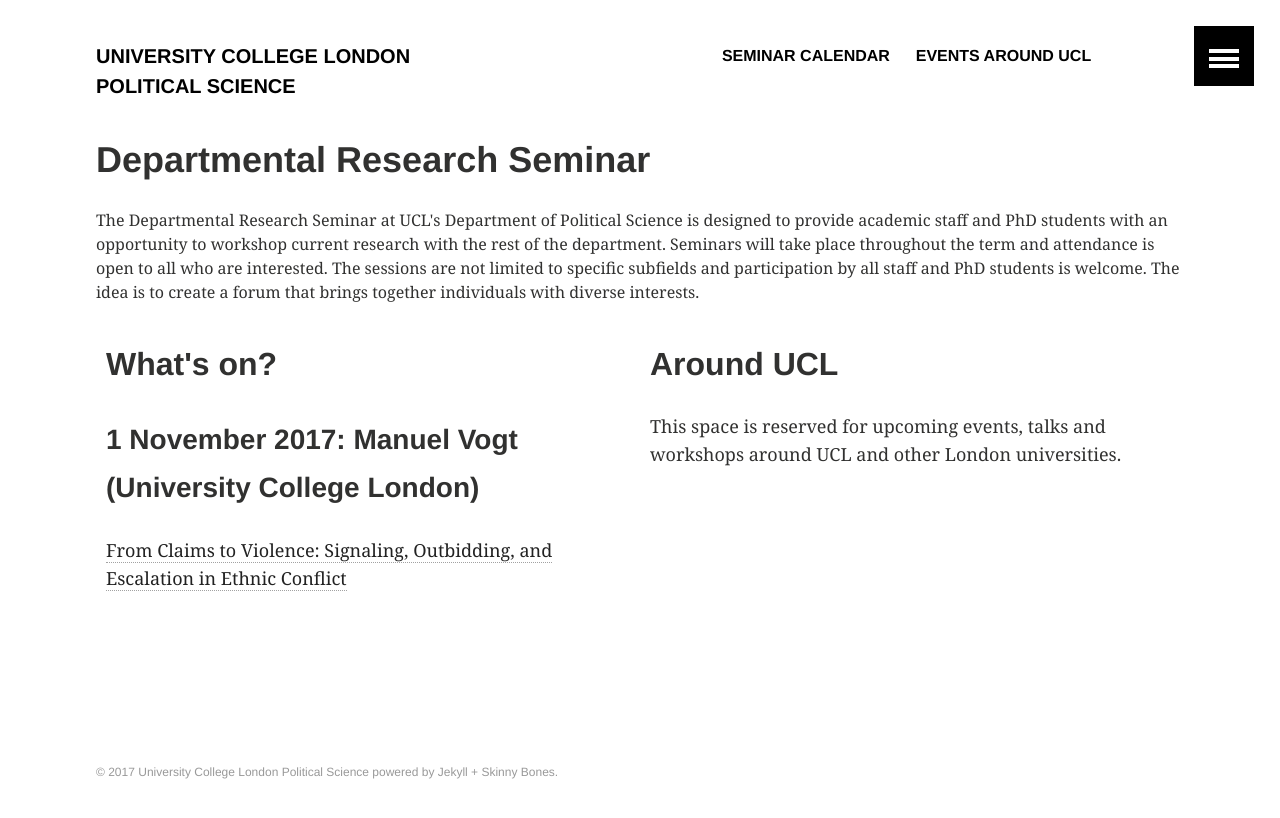
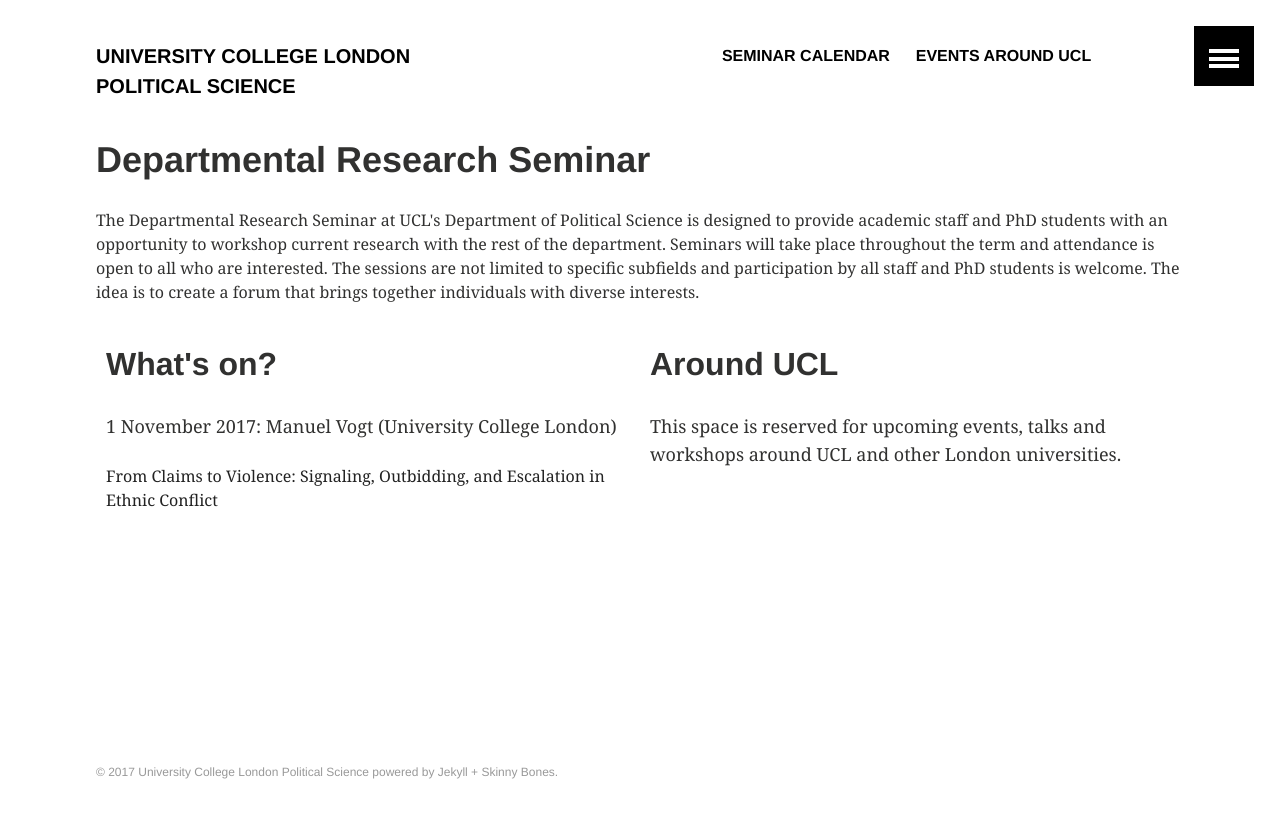
Before and after one commit to phischroeder/drs_page, a Jekyll site: the page built from index.html, in a window 1280 px wide. Shown: the top 818 px of the page. Built offline with Jekyll 4.4.1, drawn with Linux system fonts in a browser that asks for light colours.

```diff
--- a/index.html
+++ b/index.html
@@ -45,8 +45,8 @@ body {
 <div class="row">
   <div class="column">
     <h2>What's on?</h2>
-    <h3>1 November 2017: Manuel Vogt (University College London)</h3>
-    <p><a href = "https://moodle.ucl.ac.uk/pluginfile.php/4369151/mod_resource/content/1/Manuel%20Vogt%20%28UCL%29.pdf">From Claims to Violence: Signaling, Outbidding, and Escalation in Ethnic Conflict</a></p>
+    <p>1 November 2017: Manuel Vogt (University College London)</p>
+    <a href = "https://moodle.ucl.ac.uk/pluginfile.php/4369151/mod_resource/content/1/Manuel%20Vogt%20%28UCL%29.pdf" target="_blank" >From Claims to Violence: Signaling, Outbidding, and Escalation in Ethnic Conflict</a>
   </div>
   <div class="column">
     <h2>Around UCL</h2>
```
